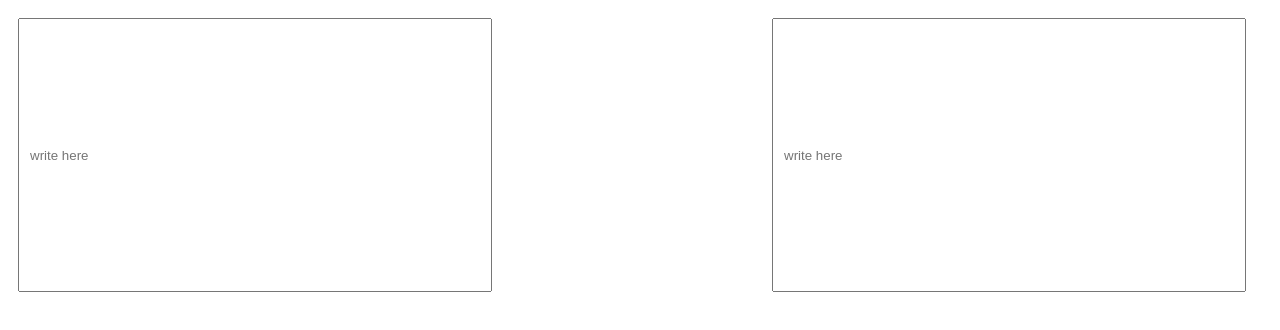
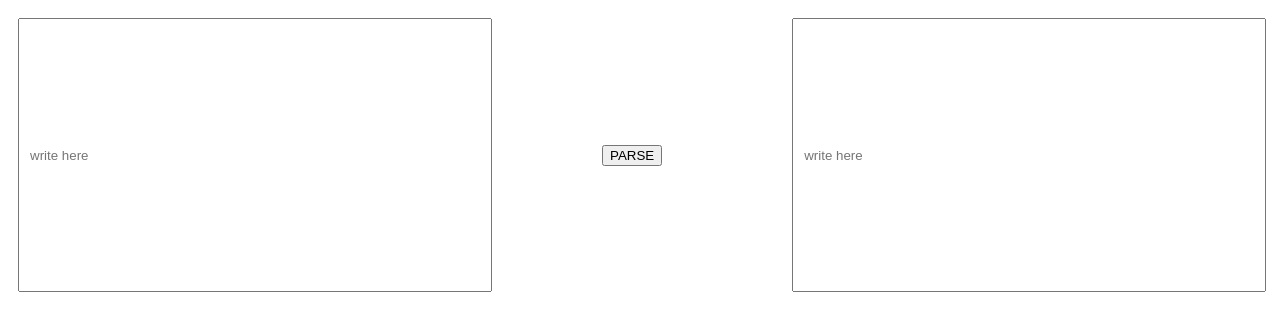
Before and after one commit to AnikeAbdulsalam/parse_project, an Angular app: page / in a window 1280 px wide. Shown: the top 330 px of the page. Built offline with nearby package versions, Linux system fonts and the light colour scheme.

Commit message:
button created

```diff
--- a/src/app/app.component.html
+++ b/src/app/app.component.html
@@ -1,6 +1,7 @@
 <label for="text"></label>
 <input type="text" id="text" text="text" placeholder="write here">
 
+<button type="button">PARSE</button>
 
 <label for="text"></label>
 <input type="text" id="textMirror" text="text" placeholder="write here">
--- a/src/styles.css
+++ b/src/styles.css
@@ -9,5 +9,9 @@
     height: 250px;
     width: 450px;
     padding: 10px;
-    margin-left: 270px;
+    margin-left: 130px;
 }
+
+button{
+   margin-left: 100px;
+}
```
